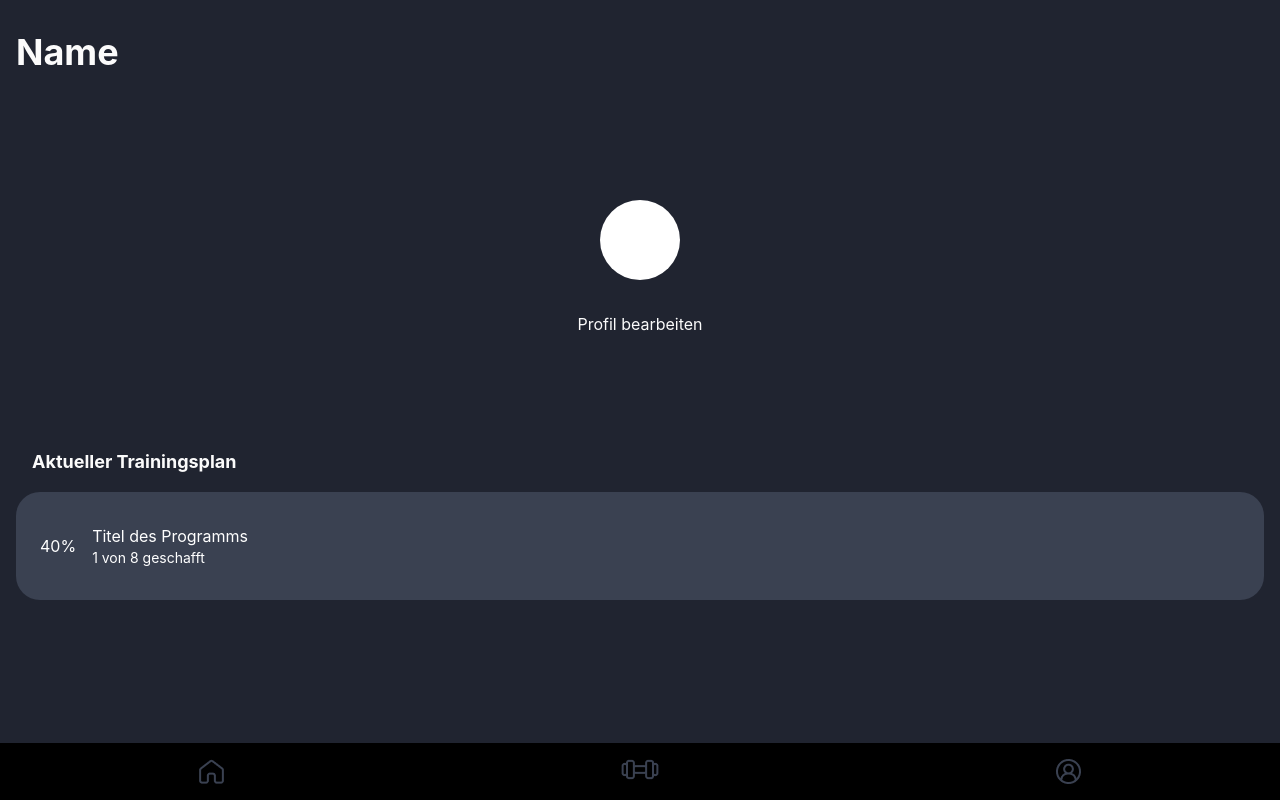
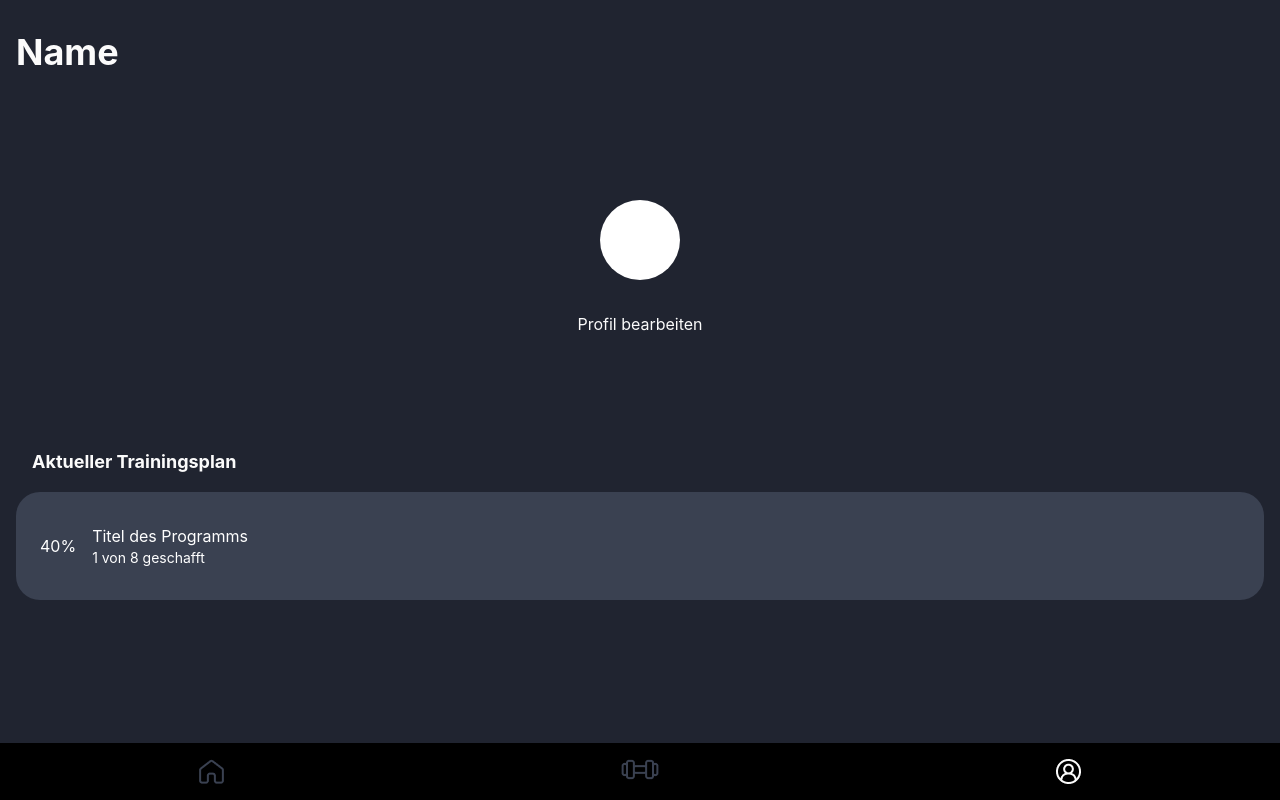
Before and after one commit to Medientourist/Fitness-App, a React (Vite) app: page /profil in a window 1280 px wide. Built offline with nearby package versions, Linux system fonts and the light colour scheme.

Commit message:
Working Navigation

```diff
--- a/src/components/navigation/Navigation.jsx
+++ b/src/components/navigation/Navigation.jsx
@@ -1,29 +1,36 @@
-import { Link } from "react-router-dom";
+import { Link, useLocation } from "react-router-dom";
 
 import startDark from "../../assets/startDark.png";
-/* import startLight from "../../assets/startLight.png"; */
+import startLight from "../../assets/startLight.png";
 import workoutDark from "../../assets/workoutDark.png";
-/* import workoutLight from "../../assets/workoutLight.png"; */
-import profilPictureDark from "../../assets/profilPictureDark.png";
-/* import profilPictureLight from "../../assets/profilPictureLight.png"; */
+import workoutLight from "../../assets/workoutLight.png";
+import profilDark from "../../assets/profilDark.png";
+import profilLight from "../../assets/profilLight.png";
 
 function Navigation() {
+  const location = useLocation();
+  const currentPath = location.pathname;
+
+  const startImage = currentPath === "/" ? startLight : startDark;
+  const workoutImage = currentPath === "/workout" ? workoutLight : workoutDark;
+  const profilImage = currentPath === "/profil" ? profilLight : profilDark;
+
   return (
     <div className="bg-black fixed w-full bottom-0">
       <nav className="flex justify-around space-x-8 p-4">
         <div className="inline">
           <Link to="/">
-            <img src={startDark} alt="Startseite" />
+            <img src={startImage} alt="Startseite" />
           </Link>
         </div>
         <div className="inline">
           <Link to="/workout">
-            <img src={workoutDark} alt="Training" />
+            <img src={workoutImage} alt="Training" />
           </Link>
         </div>
         <div className="inline">
           <Link to="/profil">
-            <img src={profilPictureDark} alt="Profil" />
+            <img src={profilImage} alt="Profil" />
           </Link>
         </div>
       </nav>
--- a/src/components/progressComponent/ProgressProgram.jsx
+++ b/src/components/progressComponent/ProgressProgram.jsx
@@ -1,8 +1,8 @@
-import ProgressBar from './ProgressBar';
+import ProgressBar from "./ProgressBar";
 
 function ProgramProgress() {
   const steps = [1, 2, 3, 4, 5];
-  const currentStep = 3;
+  const currentStep = 1;
 
   return (
     <div className="p-4">
--- a/src/pages/Programs.jsx
+++ b/src/pages/Programs.jsx
@@ -13,7 +13,6 @@
       <ProgramDiagram />
       <ProgramDayOverview />
       <ProgramStartButton />
-      <ProgressProgram />
     </div>
   );
 }
```
Also changed, not shown: src/assets/profilDark.png (renamed from src/assets/profilPictureDark.png), src/assets/profilLight.png (renamed from src/assets/profilPictureLight.png).
